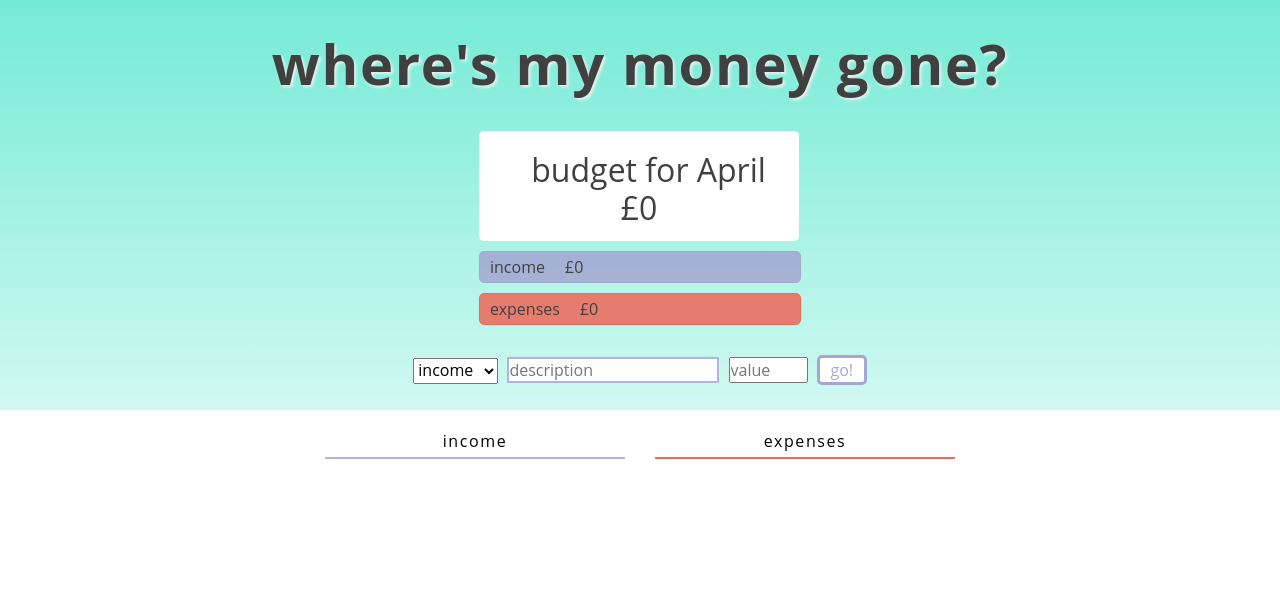
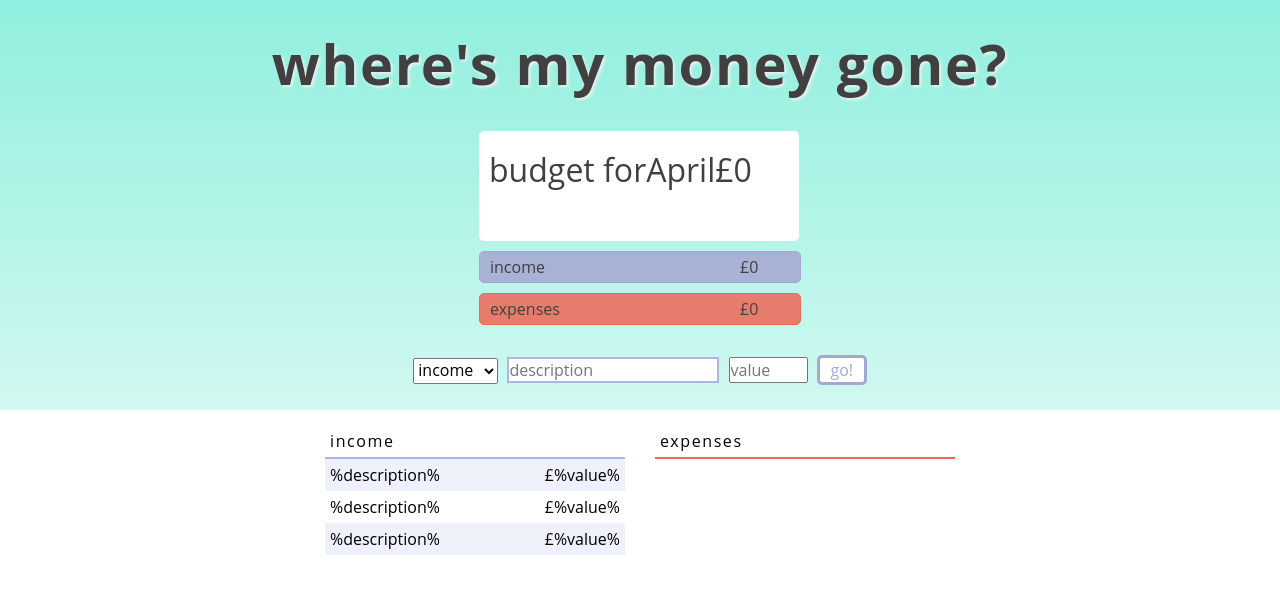
Before and after one commit to LouStringer/wheres-my-money-gone, a plain HTML site: page index.html in a window 1280 px wide. Drawn offline with Linux system fonts and the light colour scheme; a web font is replaced by a local one.

Commit message:
style li and budget UI

```diff
--- a/index.html
+++ b/index.html
@@ -11,7 +11,7 @@
   <header>
    <h1>where's my money gone?</h1>
    <section class="current">
-     <p class="total">budget for <span class="currentMonth">%month%</span><br /><span class="currentTotal">£0</span></p>
+     <p class="total">budget for <span class="currentMonth"> %month%</span><span class="currentTotal"> £0</span></p>
      <p class="income">income <span class="currentIncome">£0</span></p>
      <p class="expenses">expenses <span class="currentExpenses">£0</span></p>
    </section>
@@ -28,11 +28,14 @@
   <main>
     <ul class="income">
       <li class="heading income">income</li>
-      <!-- <li class="item %incexp%"><span>%description%</span><span>%value%</span></li> -->
+      <!-- <li class="item %incexp%"><span>%description%</span><span class="value">£%value%</span><span class="delete hide">x</span></li> -->
+      <li class="item income"><span>%description%</span><span class="value">£%value%</span><span class="delete hide">x</span></li>
+      <li class="item income"><span>%description%</span><span class="value">£%value%</span><span class="delete hide">x</span></li>
+      <li class="item income"><span>%description%</span><span class="value">£%value%</span><span class="delete hide">x</span></li>
     </ul>
     <ul class="expense">
       <li class="heading expense">expenses</li>
-      <!-- <li class="item %incexp%"><span>%description%</span><span>%value%</span></li> -->
+      <!-- <li class="item %incexp%"><span>%description%</span><span class="value">£%value%</span><span class="delete hide">x</span></li> -->
     </ul>
   </main>
 
--- a/script.js
+++ b/script.js
@@ -95,7 +95,7 @@ const uiController = (() => {
   }
 
   const addListItem = (type, description, value) => {
-    let html = '<li class="item %incexp%"><span>%description%</span><span>%value%</span></li>'
+    let html = '<li class="item %incexp%"><span>%description%</span><span class="value">£%value%</span><span class="delete hide">x</span></li>'
     html = html.replace("%description%", description);
     html = html.replace("%value%", value);
     if (type === "inc") {
--- a/style.css
+++ b/style.css
@@ -26,6 +26,10 @@
   outline: none;
 }
 
+.hide {
+  display: none;
+}
+
 header {
   display: flex;
   flex-direction: column;
@@ -33,7 +37,7 @@ header {
   align-items: center;
   padding: 15px;
   background: #74ebd5;  /* fallback for old browsers */
-  background: linear-gradient(to top, #74ebd555, #74ebd5);
+  background: linear-gradient(to top, #74ebd555, #74ebd5cc);
   color: #404040;
   text-align: center;
 }
@@ -50,6 +54,7 @@ header h1 {
 }
 
 p.total, p.income, p.expenses {
+  display: flex;
   width: 300px;
   height: 30px;
   margin: 10px;
@@ -60,12 +65,14 @@ p.total, p.income, p.expenses {
 }
 
 p.total {
+  /* flex-direction: column; */
+  /* justify-content: ; */
   height: 70px;
   padding: 20px 10px;
   background-color: #fff;
   font-size: 2em;
   line-height: 1.2;
-  text-align: center;
+  /* text-align: center; */
 }
 
 span.currentMonth, span.currentTotal {
@@ -82,11 +89,9 @@ p.expenses {
   background-color: #ED6A5Add;
 }
 
-p>span {
-  display: inline-block;
+span.currentIncome, span.currentExpenses {
   width: 50px;
   margin-left: auto;
-  text-align: center;
 }
 
 section.inputItem>* {
@@ -141,3 +146,21 @@ li.heading.income {
 li.heading.expense {
   border-bottom: 2px solid #ED6A5A;
 }
+
+li {
+  display: flex;
+  justify-content: flex-start;
+  padding: 5px;
+}
+
+li.income:nth-child(even) {
+  background: #ACB6E533;
+}
+
+li.expense:nth-child(even) {
+  background: #ED6A5A22;
+}
+
+span.value {
+  margin-left: auto;
+}
```
